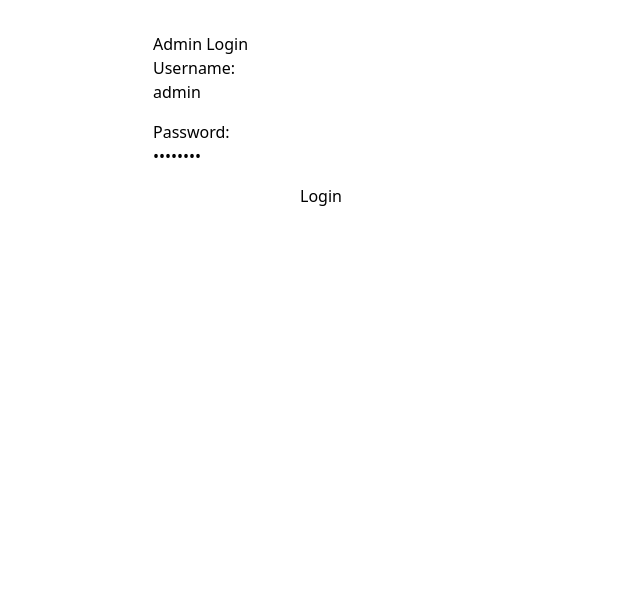
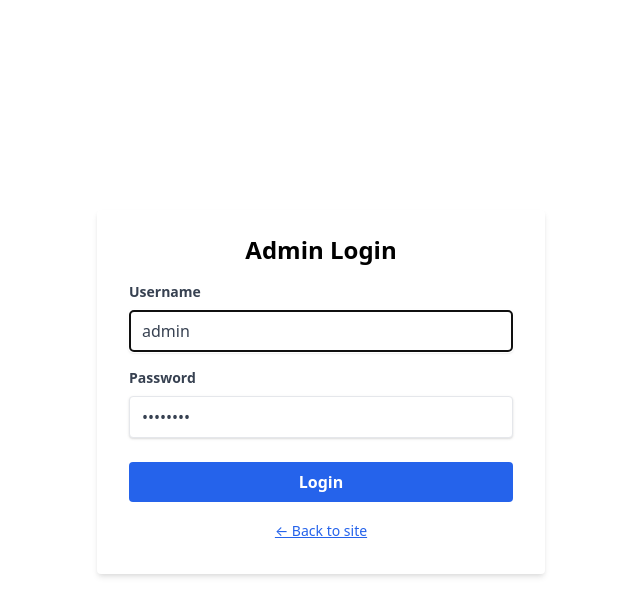
Before and after one commit to laudtetteh/laudtetteh-io-react, a Next.js app: page /admin/login in a window 1280 px wide. Shown: the top 616 px of the page, without its empty margins (319-959 px from the left). Built offline with nearby package versions, Linux system fonts and the light colour scheme; no server answers.

Commit message:
feat: show flash messages on login logout

```diff
--- a/components/AdminBar.tsx
+++ b/components/AdminBar.tsx
@@ -1,12 +1,12 @@
 import Link from 'next/link';
 import { useRouter } from 'next/router';
 import { useEffect, useState } from 'react';
+import FlashMessage from './FlashMessage';
 
 const AdminBar = () => {
   const router = useRouter();
   const [loggedIn, setLoggedIn] = useState(false);
   const [showDropdown, setShowDropdown] = useState(false);
-  const [flashMessage, setFlashMessage] = useState<string | null>(null);
 
   useEffect(() => {
     const checkAuth = () => {
@@ -26,15 +26,6 @@ const AdminBar = () => {
     };
   }, [router.events]);
 
-  useEffect(() => {
-    const message = sessionStorage.getItem("flashMessage");
-    if (message) {
-      setFlashMessage(message);
-      sessionStorage.removeItem("flashMessage");
-      setTimeout(() => setFlashMessage(null), 3000);
-    }
-  }, []);
-
   if (!loggedIn) return null;
 
   const isEditPage = router.pathname.startsWith("/admin/edit/");
@@ -43,20 +34,22 @@ const AdminBar = () => {
 
   return (
     <>
-      {flashMessage && (
-        <div className="fixed top-0 inset-x-0 bg-green-600 text-white text-center py-2 z-50">
-          {flashMessage}
-        </div>
-      )}
+      <FlashMessage />
       <div className="fixed top-0 inset-x-0 bg-black text-white text-sm py-2 px-4 flex justify-between items-center z-40 shadow">
         <div className="space-x-4 flex items-center">
           {isViewablePostPage && (
-            <Link href={`/admin/edit/${slug}`} className="underline hover:text-gray-300">✏️ Edit Post</Link>
+            <Link href={`/admin/edit/${slug}`} className="underline hover:text-gray-300">
+              ✏️ Edit Post
+            </Link>
           )}
           {isEditPage && (
-            <Link href="/admin" className="underline hover:text-gray-300">🔙 Back to Posts</Link>
+            <Link href="/admin" className="underline hover:text-gray-300">
+              🔙 Back to Posts
+            </Link>
           )}
-          <Link href="/admin/create" className="underline hover:text-gray-300">➕ New Post</Link>
+          <Link href="/admin/create" className="underline hover:text-gray-300">
+            ➕ New Post
+          </Link>
         </div>
         <div className="relative">
           <button onClick={() => setShowDropdown(!showDropdown)} className="hover:text-gray-300">
@@ -64,8 +57,12 @@ const AdminBar = () => {
           </button>
           {showDropdown && (
             <div className="absolute right-0 mt-2 bg-white text-black rounded shadow p-2 space-y-2 w-48">
-              <Link href="/admin" className="block hover:bg-gray-100 px-2 py-1 rounded">📂 My Posts</Link>
-              <Link href="/logout" className="block hover:bg-gray-100 px-2 py-1 rounded">🚪 Log out</Link>
+              <Link href="/admin" className="block hover:bg-gray-100 px-2 py-1 rounded">
+                📂 My Posts
+              </Link>
+              <Link href="/logout" className="block hover:bg-gray-100 px-2 py-1 rounded">
+                🚪 Log out
+              </Link>
             </div>
           )}
         </div>
--- /dev/null
+++ b/components/FlashMessage.tsx
@@ -0,0 +1,58 @@
+import { useEffect, useState, useRef } from "react";
+import { useRouter } from "next/router";
+import classNames from "classnames";
+
+const FlashMessage = () => {
+  const [message, setMessage] = useState<string | null>(null);
+  const [visible, setVisible] = useState(false);
+  const timeoutRef = useRef<NodeJS.Timeout | null>(null);
+  const router = useRouter();
+
+  useEffect(() => {
+    const showFlashMessage = () => {
+      const msg = sessionStorage.getItem("flashMessage");
+      if (msg) {
+        setMessage(msg);
+        setVisible(true);
+        sessionStorage.removeItem("flashMessage");
+
+        // Dismiss after 3 seconds
+        if (timeoutRef.current) clearTimeout(timeoutRef.current);
+        timeoutRef.current = setTimeout(() => {
+          setVisible(false);
+        }, 3000);
+      }
+    };
+
+    showFlashMessage();
+
+    router.events.on("routeChangeComplete", showFlashMessage);
+    return () => {
+      router.events.off("routeChangeComplete", showFlashMessage);
+      if (timeoutRef.current) clearTimeout(timeoutRef.current);
+    };
+  }, [router.events]);
+
+  if (!message || !visible) return null;
+
+  const isSuccess = message.startsWith("✅");
+  const isError = message.startsWith("❌");
+
+  return (
+    <div
+      className={classNames(
+        "fixed top-4 left-1/2 transform -translate-x-1/2 px-4 py-2 rounded shadow-lg text-white z-50 transition-opacity duration-500",
+        {
+          "bg-green-600": isSuccess,
+          "bg-red-600": isError,
+          "opacity-0": !visible,
+          "opacity-100": visible,
+        }
+      )}
+    >
+      {message}
+    </div>
+  );
+};
+
+export default FlashMessage;
--- a/package.json
+++ b/package.json
@@ -11,6 +11,7 @@
   },
   "dependencies": {
     "@tailwindcss/postcss": "^4.1.8",
+    "classnames": "^2.5.1",
     "next": "15.3.3",
     "react": "^18.2.0",
     "react-dom": "^18.2.0"
--- a/pages/_app.tsx
+++ b/pages/_app.tsx
@@ -1,10 +1,12 @@
 import '@/styles/output.css';
 import type { AppProps } from 'next/app';
 import AdminBar from '@/components/AdminBar';
+import FlashMessage from '@/components/FlashMessage';
 
 export default function App({ Component, pageProps }: AppProps) {
   return (
     <>
+      <FlashMessage />
       <AdminBar />
       <Component {...pageProps} />
     </>
--- a/pages/admin/login.tsx
+++ b/pages/admin/login.tsx
@@ -1,4 +1,4 @@
-import { useState, useEffect } from "react";
+import { useState, useEffect, useRef } from "react";
 import { useRouter } from "next/router";
 import { API_BASE_URL } from "@/utils/api";
 
@@ -6,88 +6,111 @@ export default function AdminLogin() {
   const [username, setUsername] = useState("admin");
   const [password, setPassword] = useState("changeme");
   const [error, setError] = useState("");
+  const [loading, setLoading] = useState(false);
   const router = useRouter();
+  const usernameRef = useRef<HTMLInputElement>(null);
 
-  const redirectTo = (typeof router.query["redirect-to"] === "string" && router.query["redirect-to"]) || "/admin";
+  const redirectTo =
+    (typeof router.query["redirect-to"] === "string" && router.query["redirect-to"]) || "/admin";
 
   useEffect(() => {
+    usernameRef.current?.focus();
+
     const token = localStorage.getItem("token");
-
     if (!token) return;
 
-    // Optional: make a quick check to validate token
     fetch(`${process.env.NEXT_PUBLIC_API_BROWSER}/api/admin/posts`, {
       headers: { Authorization: `Bearer ${token}` },
     })
       .then((res) => {
-        if (res.ok) {
-          console.log("✅ Valid token, redirecting to", redirectTo);
-          router.push(redirectTo);
-        } else {
-          console.warn("⚠️ Token exists but API rejected it");
-        }
+        if (res.ok) router.push(redirectTo);
       })
-      .catch((err) => {
-        console.error("❌ Token check failed:", err);
-      });
+      .catch(() => {});
   }, [router, redirectTo]);
 
   async function handleLogin(e: React.FormEvent) {
     e.preventDefault();
+    setError("");
+    setLoading(true);
 
+    try {
       const res = await fetch(`${API_BASE_URL}/api/login`, {
         method: "POST",
-      headers: {
-        "Content-Type": "application/x-www-form-urlencoded"
-      },
-      body: new URLSearchParams({
-        username,
-        password
-      })
+        headers: { "Content-Type": "application/x-www-form-urlencoded" },
+        body: new URLSearchParams({ username, password }),
       });
 
       if (!res.ok) {
+        const text = await res.text();
+        console.error("Non-JSON error response:", text);
         setError("Invalid login credentials");
+        setLoading(false);
         return;
       }
 
       const data = await res.json();
       localStorage.setItem("token", data.access_token);
-    router.push(redirectTo); // 👈 redirect to original destination (or fallback)
+      sessionStorage.setItem("flashMessage", "✅ Logged in successfully");
+      router.push(redirectTo);
+
+    } catch (err) {
+      console.error("Login error:", err);
+      setError("Unexpected error during login");
+    } finally {
+      setLoading(false);
+    }
   }
 
   return (
-    <form onSubmit={handleLogin} style={{ maxWidth: 400, margin: "0 auto", padding: "2rem" }}>
-      <h1>Admin Login</h1>
-      {error && <p style={{ color: "red" }}>{error}</p>}
+    <div className="min-h-screen flex flex-col justify-center items-center px-4">
+      <form
+        onSubmit={handleLogin}
+        className="bg-white shadow-md rounded px-8 pt-6 pb-8 mb-4 w-full max-w-md"
+      >
+        <h1 className="text-2xl font-bold mb-4 text-center">Admin Login</h1>
+        {error && <p className="text-red-500 mb-4 text-center">{error}</p>}
 
-      <div style={{ marginBottom: "1rem" }}>
-        <label htmlFor="username">Username:</label>
+        <div className="mb-4">
+          <label htmlFor="username" className="block text-gray-700 text-sm font-bold mb-2">
+            Username
+          </label>
           <input
+            ref={usernameRef}
             id="username"
             type="text"
             value={username}
-          onChange={e => setUsername(e.target.value)}
-          placeholder="admin"
-          style={{ width: "100%" }}
+            onChange={(e) => setUsername(e.target.value)}
+            className="shadow appearance-none border rounded w-full py-2 px-3 text-gray-700"
           />
         </div>
 
-      <div style={{ marginBottom: "1rem" }}>
-        <label htmlFor="password">Password:</label>
+        <div className="mb-6">
+          <label htmlFor="password" className="block text-gray-700 text-sm font-bold mb-2">
+            Password
+          </label>
           <input
             id="password"
             type="password"
             value={password}
-          onChange={e => setPassword(e.target.value)}
-          placeholder="Enter password"
-          style={{ width: "100%" }}
+            onChange={(e) => setPassword(e.target.value)}
+            className="shadow appearance-none border rounded w-full py-2 px-3 text-gray-700"
           />
         </div>
 
-      <button type="submit" style={{ width: "100%" }}>
-        Login
+        <button
+          type="submit"
+          className="bg-blue-600 hover:bg-blue-700 text-white font-bold py-2 px-4 rounded w-full flex justify-center items-center"
+          disabled={loading}
+        >
+          {loading ? "Logging in..." : "Login"}
         </button>
+
+        <div className="mt-4 text-center">
+          <a href="/" className="text-sm text-blue-600 underline hover:text-blue-800">
+            ← Back to site
+          </a>
+        </div>
       </form>
+    </div>
   );
 }
--- a/pages/logout.tsx
+++ b/pages/logout.tsx
@@ -6,6 +6,7 @@ export default function LogoutPage() {
 
   useEffect(() => {
     localStorage.removeItem("token");
+    sessionStorage.setItem("flashMessage", "✅ You’ve been logged out.");
     router.replace("/admin/login");
   }, [router]);
 
```
Also changed, not shown: tailwind.config.js (+19 -2 lines), styles/output.css, 1 other file (tests, documents, lock files or other folders). Lines whose indentation alone changed are shown as unchanged.
